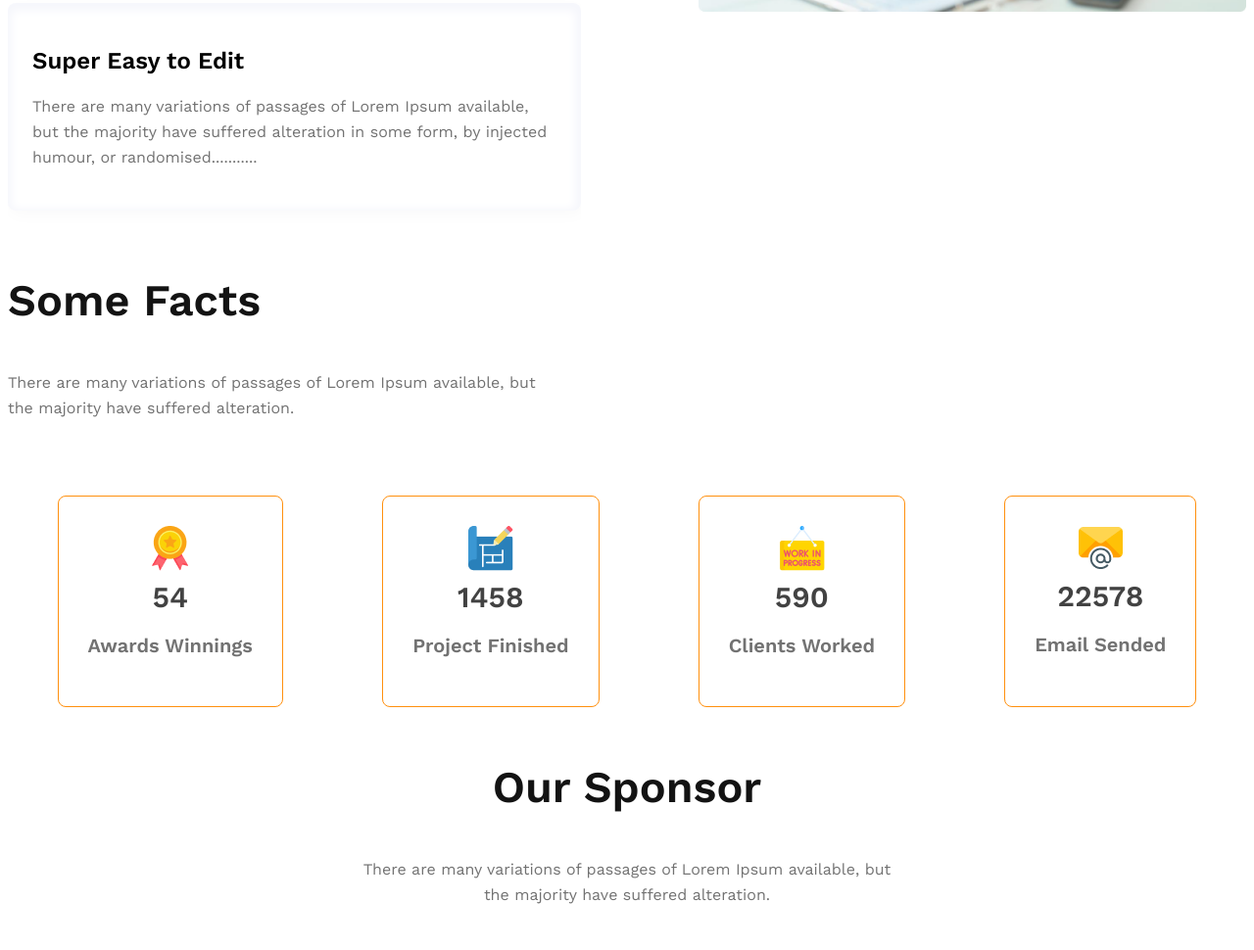
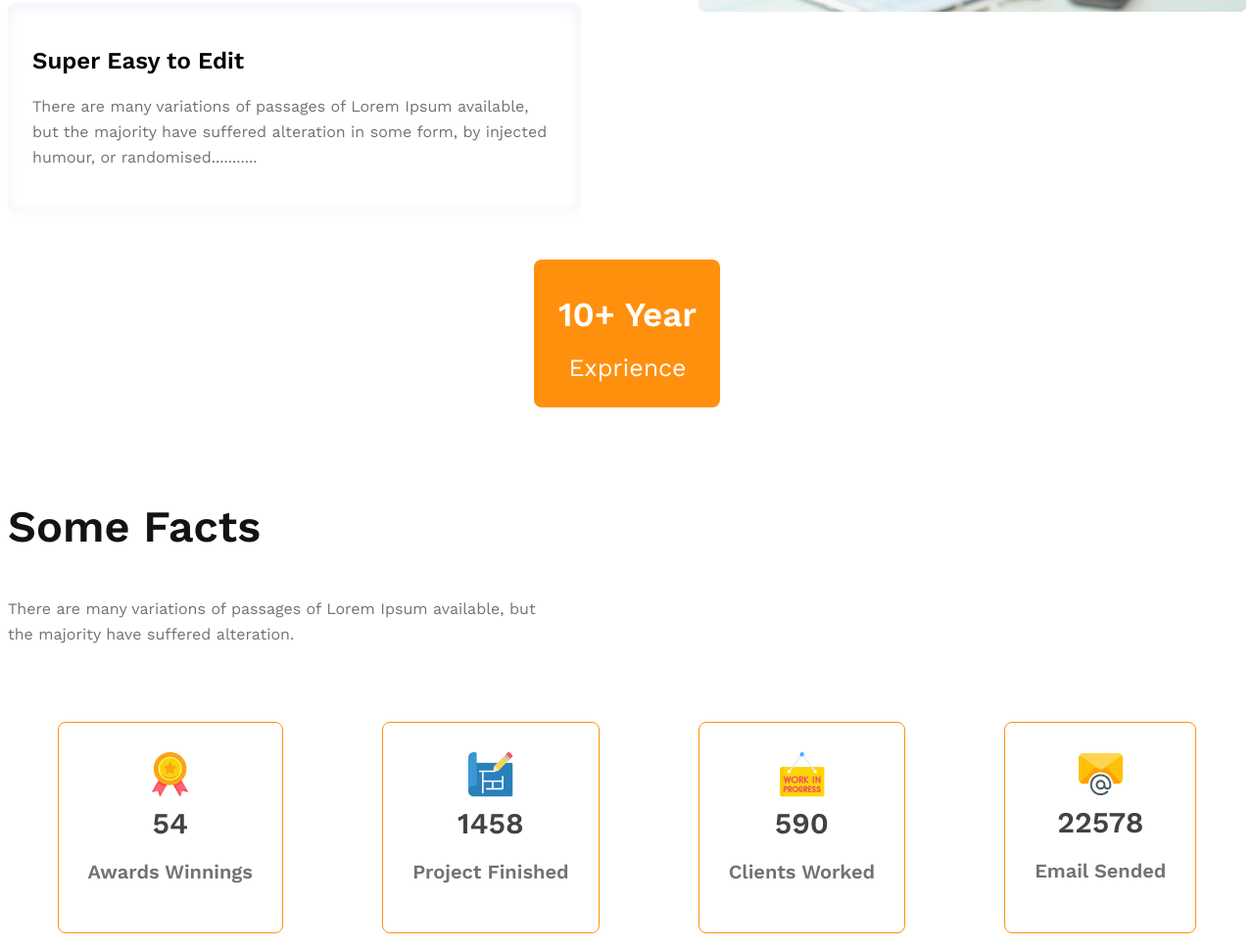
Before and after one commit to 2dn4bd/g3-architects-website, a plain HTML site: page index.html in a window 1280 px wide. Shown: the part 2783-3753 px from the top of the page at 98% size. Drawn offline with nearby package versions, Linux system fonts and the light colour scheme; a web font is replaced by a local one.

Commit message:
missing button added

```diff
--- a/index.html
+++ b/index.html
@@ -112,6 +112,8 @@
                 <img class="team-images-for-style" src="images/architect.png" alt="">
             </div>
         </section>
+        <div class="btn">        <button class="primary-btn other-btn"><span class="first-btn-title">10+ Year</span> <br> <span class="bottom-btn">Exprience</span></button>
+        </div>
 
         <!-- this is facts section -->
         <section class="fact-container">
--- a/style.css
+++ b/style.css
@@ -217,6 +217,23 @@ main{
 .team-image{
     width: 100%;
 }
+.btn{
+    display: flex;
+    justify-content: center;
+    padding: 10px;
+}
+.bottom-btn{
+    color: #FFF;
+    font-size: 25px;
+    font-weight: 500;
+    line-height: 40px;
+}
+.first-btn-title{
+    color: #FFF;
+    font-size: 35px;
+    font-weight: 700;
+    line-height: 70px;
+}
 /* apply media queries */
 /* @media screen and (max-width:392px) {
     header{
```
